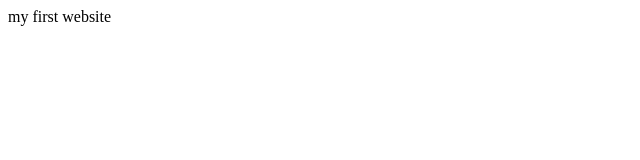
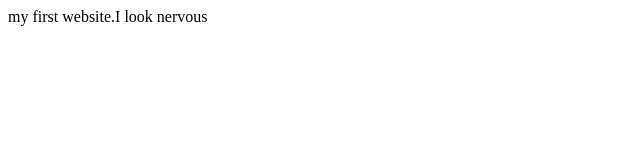
Before and after one commit to Fazle455/first-website, a plain HTML site: page index.html in a window 1280 px wide. Shown: the whole page, without its empty margins (0-640 px from the left). Drawn offline with Linux system fonts and the light colour scheme.

Commit message:
learned github

```diff
--- a/index.html
+++ b/index.html
@@ -1,3 +1,2 @@
-<p>my first website
-
+<p>my first website.I look nervous
 </p>
```
